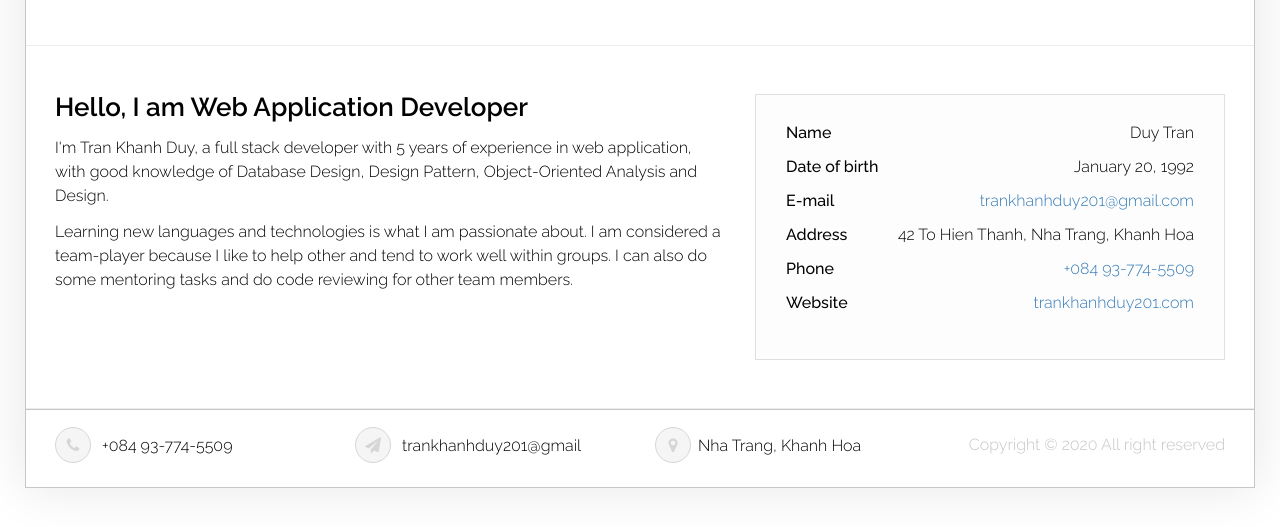
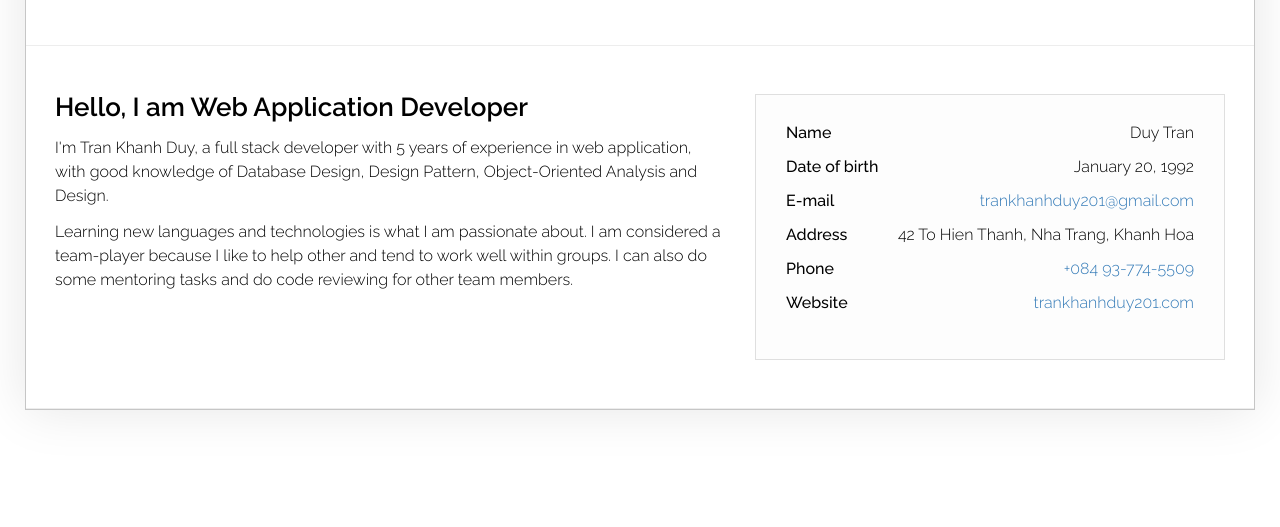
Before and after one commit to dendgau/profile, a plain HTML site: page index.html in a window 1280 px wide. Shown: the part 341-868 px from the top of the page. After the commit the page ends 801 px from the top, so only its background shows below. Drawn offline with Linux system fonts and the light colour scheme.

Commit message:
Remove footer summary profile

```diff
--- a/index.html
+++ b/index.html
@@ -140,46 +140,6 @@
                 <!-- End Content section -->
             </div>
             <!-- End Profile section -->
-
-            <!-- Start Footer section -->
-            <footer class="footer">
-                <!-- start container -->
-                <div class="container">
-                    <!-- start row -->
-                    <div class="row">
-                        <!-- start phone number -->
-                        <div class="col-xs-12 col-sm-6 col-lg-3">
-                            <a href="#" class="hover-animate">
-                                <span class="ukie-icons hover-animate"><i class="fa fa-phone"></i></span> +084 93-774-5509
-                            </a>
-                        </div>
-                        <!-- end phone number -->
-                        <!-- start email -->
-                        <div class="col-xs-12 col-sm-6 col-lg-3">
-                            <a href="#" class="hover-animate">
-                                <span class="ukie-icons hover-animate"><i class="fa fa-paper-plane"></i></span> trankhanhduy201@gmail
-                            </a>
-                        </div>
-                        <!-- end email -->
-                        <!-- start address -->
-                        <div class="col-xs-12 col-sm-6 col-lg-3">
-                            <a href="#" class="hover-animate">
-                                <span class="ukie-icons hover-animate"><i class="fa fa-map-marker"></i></span>Nha Trang, Khanh Hoa
-                            </a>
-                        </div>
-                        <!-- end address -->
-                        <!-- start Copyright -->
-                        <div class="col-xs-12 col-sm-6 col-lg-3 text-right">
-                            <span class="copyright">Copyright © 2020 All right reserved</span>
-                        </div>
-                        <!-- end Copyright -->
-                    </div>
-                    <!-- end row -->
-                </div>
-                <!-- end container -->
-            </footer>
-            <!-- End Footer section -->
-
         </div>
     </div>
 <script src="assets/jquery-1.11.2.min.js" type="text/javascript"></script>
```
